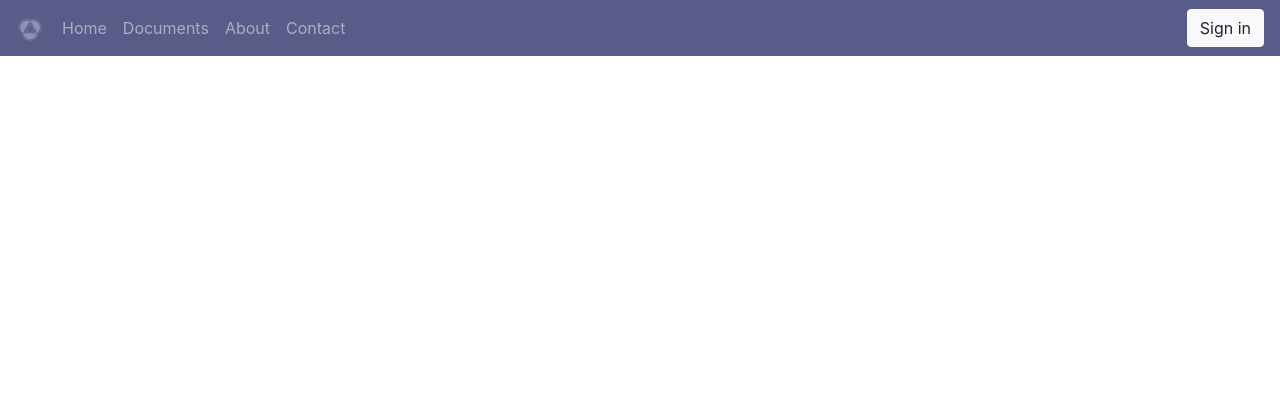
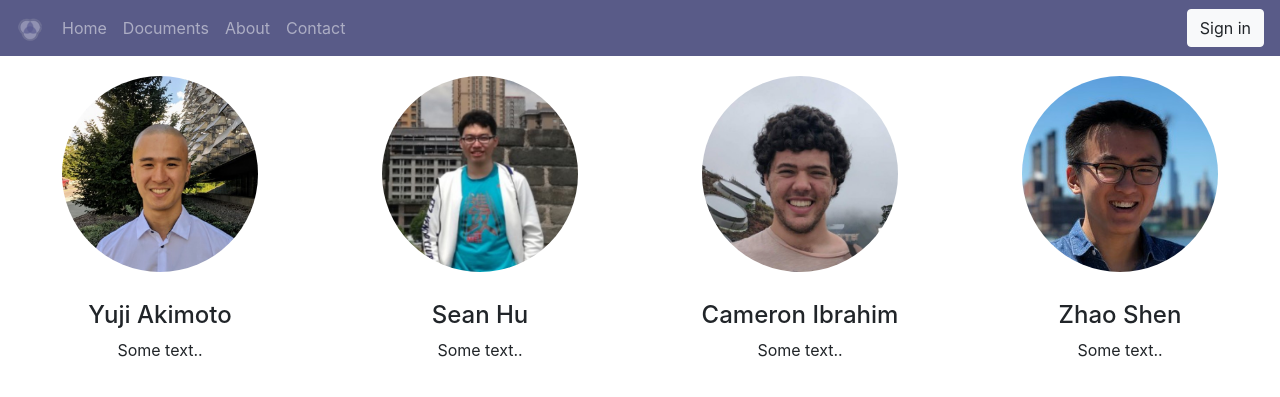
Before and after one commit to CornellDataScience/iFAQ, a Flask app: page /contact in a window 1280 px wide. Shown: the top 397 px of the page. Run offline with Flask 2, Linux system fonts and the light colour scheme; parts of the project's set-up code (start-up, migrations or seed data) failed here and were passed over; some libraries are stand-ins or nearby versions.

Commit message:
Created contact page

```diff
--- a/app/templates/contact.html
+++ b/app/templates/contact.html
@@ -1 +1,60 @@
 {% extends 'base.html' %}
+
+{% block question %}
+<style>
+* {
+    box-sizing: border-box;
+}
+
+/* Create four equal columns that floats next to each other */
+.column {
+    float: left;
+    text-align: center;
+    width: 25%;
+    padding: 20px;
+}
+
+/* Clear floats after the columns */
+.row:after {
+    content: "";
+    display: table;
+    clear: both;
+}
+
+img {
+    border-radius: 50%;
+}
+</style>
+
+<div class="row">
+  </div>
+  <div class="column" style="background-color:#ffffff;">
+    <a href="https://www.linkedin.com/in/yuji-akimoto/">
+    <img src="../static/images/yuji.png" width=70%>
+    </a>
+    <h4><br>Yuji Akimoto</h4>
+    <p>Some text..</p>
+  </div>
+  <div class="column" style="background-color:#ffffff;">
+    <a href="https://www.linkedin.com/in/shengyuan-%E2%80%8B-hu-6803a0126/">
+    <img src="../static/images/sean.jpeg" width=70%>
+    </a>
+    <h4><br>Sean Hu</h4>
+    <p>Some text..</p>
+  </div>
+  <div class="column" style="background-color:#ffffff;">
+    <a href="https://www.linkedin.com/in/cameron-ibrahim/">
+    <img src="../static/images/cameron.jpeg" width=70%>
+    </a>
+    <h4><br>Cameron Ibrahim</h4>
+    <p>Some text..</p>
+  </div>
+  <div class="column" style="background-color:#ffffff;">
+    <a href="https://www.linkedin.com/in/yuzhaoshen/">
+    <img src="../static/images/zhao.jpeg" width=70%>
+    </a>
+    <h4><br>Zhao Shen</h4>
+    <p>Some text..</p>
+  </div>
+</div>
+{% endblock %}
```
Also changed, not shown: app/static/images/cameron.jpeg (added), app/static/images/sean.jpeg (added), app/static/images/yuji.png (added), app/static/images/zhao.jpeg (added), 1 other file.
